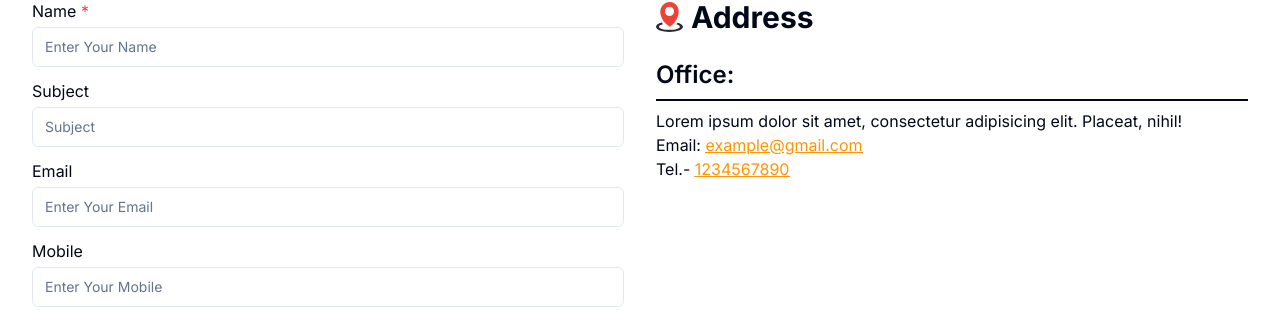
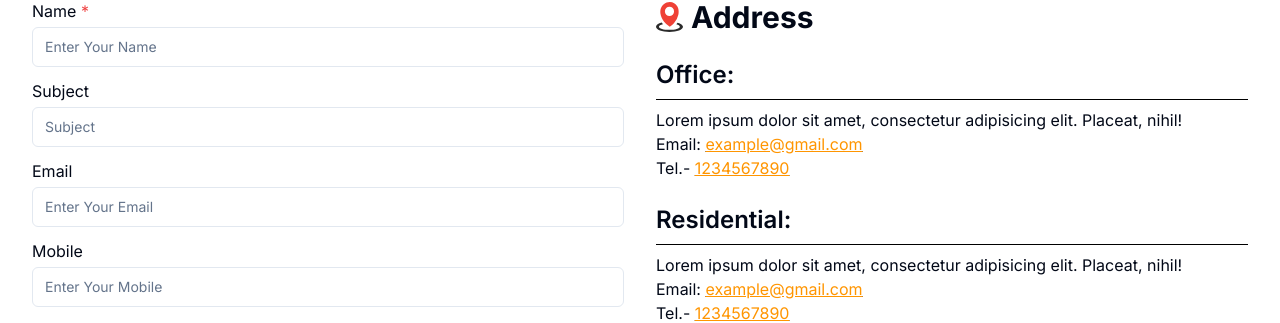
Before and after one commit to tanmoy-das-sbu/Portfolio, a Next.js app in the folder frontend/: page /contact in a window 1280 px wide. Shown: the part 476-799 px from the top of the page. Built offline with nearby package versions, Linux system fonts and the light colour scheme.

Commit message:
updated contact page.

```diff
--- a/frontend/app/contact/page.css
+++ b/frontend/app/contact/page.css
@@ -9,6 +9,5 @@
     height: 500px;
 }
 .contact-address{
-    /* border: 1px solid; */
     height: 500px;
 }
--- a/frontend/app/contact/page.jsx
+++ b/frontend/app/contact/page.jsx
@@ -26,7 +26,6 @@ const Contact = () => {
             const payload = { name, subject, email, mobile, message };
             const response = await axios.post('http://localhost:8000/Contact/Add', payload);
             if (response.status === 200) {
-                console.log("Data sent successfully:", response.data);
                 setData({ name: "", subject: "", email: "", mobile: "", message: "" });
                 setError("");
             } else {
@@ -88,7 +87,13 @@ const Contact = () => {
                         <br />
                         <div>
                             <h5 className="text-2xl font-semibold">Office:</h5>
-                            <hr style={{border:"1px solid", margin:"8px 0"}} />
+                            <hr style={{borderColor:"black", margin:"8px 0"}} />
+                            <p>Lorem ipsum dolor sit amet, consectetur adipisicing elit. Placeat, nihil!</p>
+                            <p>Email: <u><a href="mailto:example@gmail.com" style={{color:"#FF9500"}}>example@gmail.com</a></u></p>
+                            <p>Tel.- <u><a href="tel:1234567890" style={{color:"#FF9500"}}>1234567890</a></u></p>
+                            <br />
+                            <h5 className="text-2xl font-semibold">Residential:</h5>
+                            <hr style={{borderColor:"black", margin:"8px 0"}} />
                             <p>Lorem ipsum dolor sit amet, consectetur adipisicing elit. Placeat, nihil!</p>
                             <p>Email: <u><a href="mailto:example@gmail.com" style={{color:"#FF9500"}}>example@gmail.com</a></u></p>
                             <p>Tel.- <u><a href="tel:1234567890" style={{color:"#FF9500"}}>1234567890</a></u></p>
```
